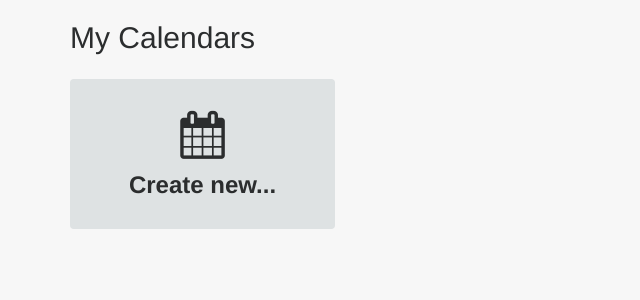
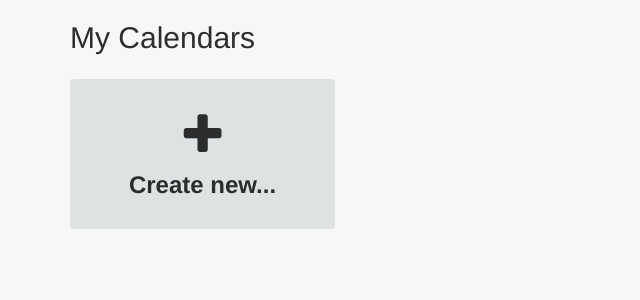
Before and after one commit to csebastian2/study, a Django app: page /dashboard/ in a window 1280 px wide. Shown: the part 173-473 px from the top of the page, without its empty margins (0-640 px from the left). Run offline with Django 3.2, Linux system fonts and the light colour scheme; the visitor is signed in with stand-in values (Sample User, id 1); data that the repository does not hold is empty; some libraries are stand-ins or nearby versions.

Commit message:
Change "Create new" button icon to plus

```diff
--- a/core/templates/core/dashboard.html
+++ b/core/templates/core/dashboard.html
@@ -26,7 +26,7 @@
                             {% endfor %}
                             <a href="{% url 'calendar:new' %}">
                                 <div class="calendar">
-                                    <span><i class="fa fa-calendar"></i>{% trans "Create new..." %}</span>
+                                    <span><i class="fa fa-plus"></i>{% trans "Create new..." %}</span>
                                 </div>
                             </a>
                         </div>
```
